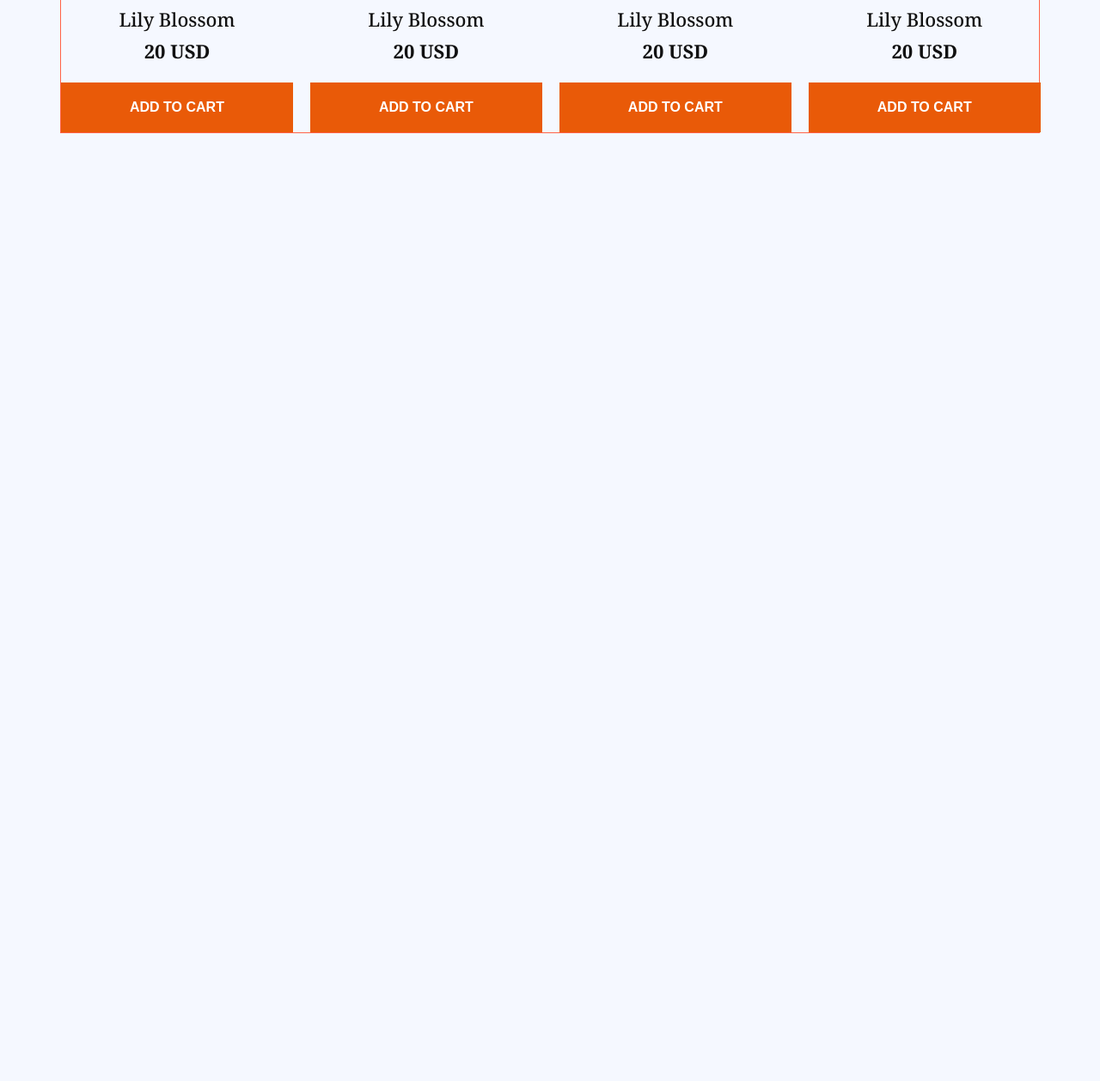
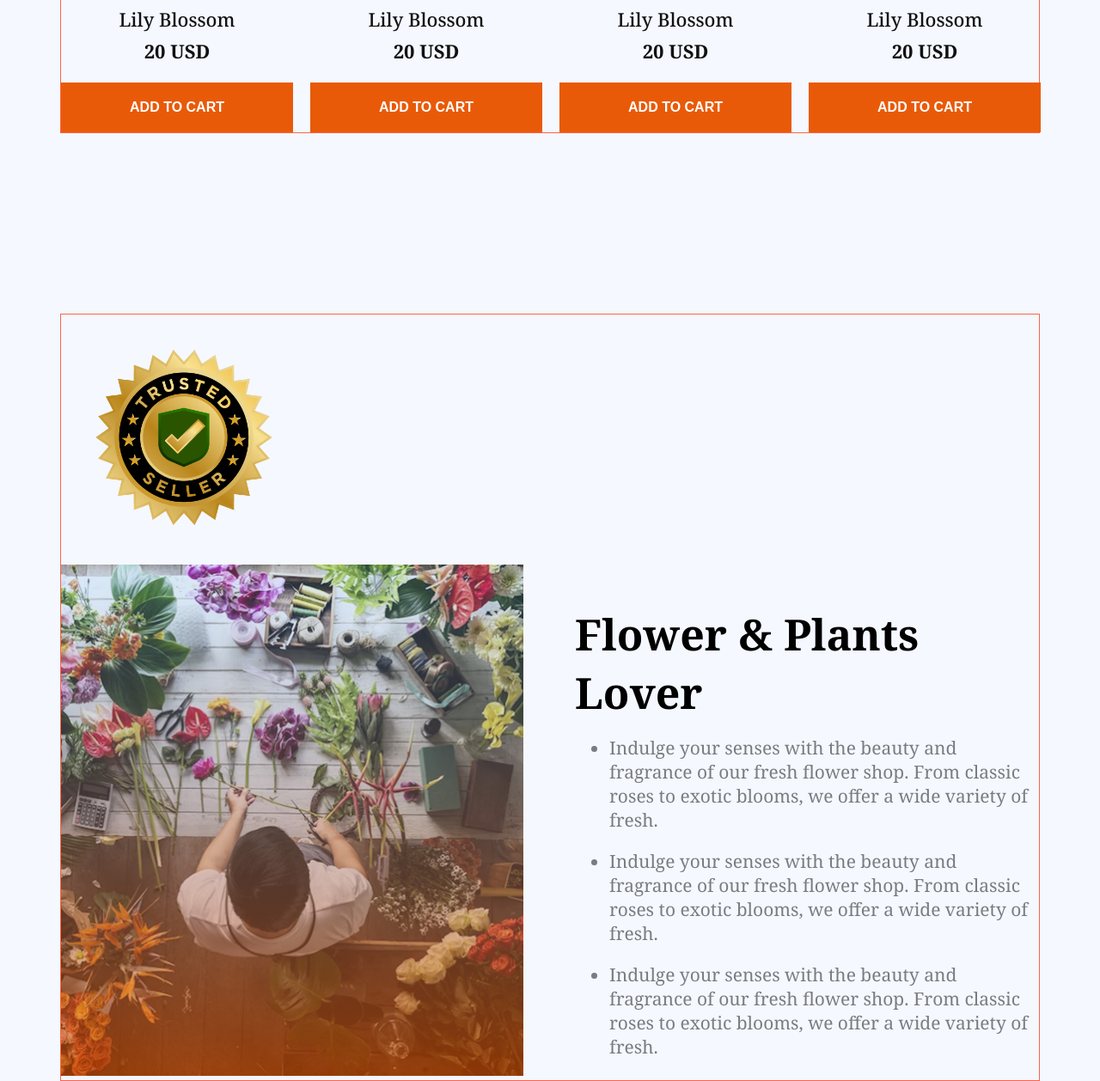
Before and after one commit to barua-raj/ph-assignment-02-flower-market-responsive, a plain HTML site: page index.html in a window 1280 px wide. Shown: the part 1684-2942 px from the top of the page at 86% size. Before the commit the page ends 1839 px from the top, so only its background shows below. Drawn offline with Linux system fonts and the light colour scheme.

Commit message:
flowers and plants section work ongoing

```diff
--- a/css/styles.css
+++ b/css/styles.css
@@ -116,7 +116,7 @@ header{
   gap: 20px;
 }
 .our-plants-card-grid img{
-  width: 100%;
+  width: 270px;
   height: 323px;
 }
 .our-plants-card-grid-content{
@@ -140,3 +140,42 @@ header{
   background-color: rgba(233, 90, 8, 1);
   border: none;
 }
+/* flower-and-plants section */
+.flowers-and-plants{
+  border: 1px solid tomato;
+  margin-top: 210px;
+  /* height: 597px; */
+}
+.badge img{
+  width: 286px;
+  height: 286px;
+}
+.flowers-and-plants-content{
+  display: flex;
+  justify-content: space-between;
+  align-content: center;
+  gap: 60px;
+}
+.flowers-and-plants-img img{
+  max-width: 100%;
+  height: auto;
+}
+.flowers-and-plants-text{
+  justify-content: center;
+  align-content: center;
+  max-width: 540px;
+  margin-top: 38px;
+}
+.flowers-and-plants-text h1{
+  font-size: 3.125rem;
+  font-weight: 700;
+  margin: 0px;
+}
+.flowers-and-plants-text li{
+  font-size: 1.31rem;
+  font-weight: 400;
+}
+.flowers-and-plants-text ul>li:nth-child(1),
+.flowers-and-plants-text ul>li:nth-child(2){
+  padding-bottom: 20px;
+}
--- a/index.html
+++ b/index.html
@@ -126,15 +126,26 @@
                     <input type="submit" value="ADD TO CART" class="add-cart-button color-05">
                 </div>
             </div>
-
-
-
-
-
-
-
         </div>
-
+    </section>
+    <!-- flower and plant section -->
+    <section class="flowers-and-plants">
+        <div class="badge">
+                <img src="assets/trusted-badge.png" alt="Trusted Badge">
+        </div>
+        <div class="flowers-and-plants-content">
+            <div class="flowers-and-plants-img">
+                <img src="assets/flower-store.png" alt="Flower Store">
+            </div>
+            <div class="flowers-and-plants-text">
+                <h1 class="color-01">Flower & Plants Lover</h1>
+                <ul class="color-02">
+                    <li>Indulge your senses with the beauty and fragrance of our fresh flower shop. From classic roses to exotic blooms, we offer a wide variety of fresh.</li>
+                    <li>Indulge your senses with the beauty and fragrance of our fresh flower shop. From classic roses to exotic blooms, we offer a wide variety of fresh.</li>
+                    <li>Indulge your senses with the beauty and fragrance of our fresh flower shop. From classic roses to exotic blooms, we offer a wide variety of fresh.</li>
+                </ul>
+            </div>
+        </div>
     </section>
 </body>
 </html>
```
